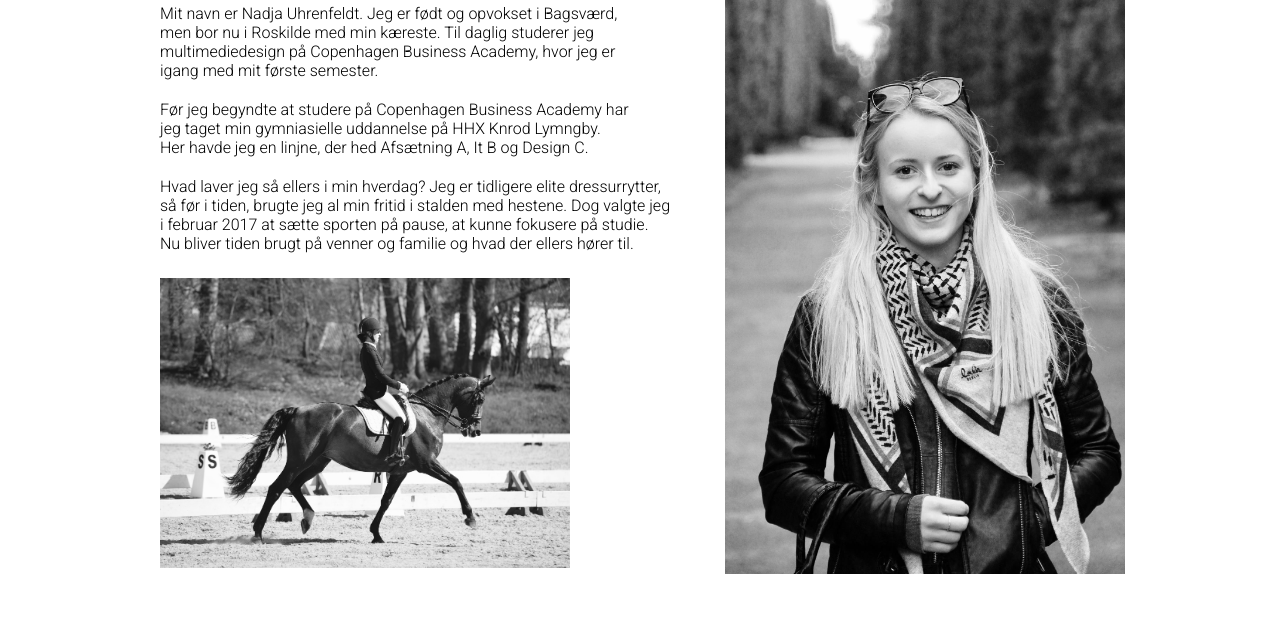
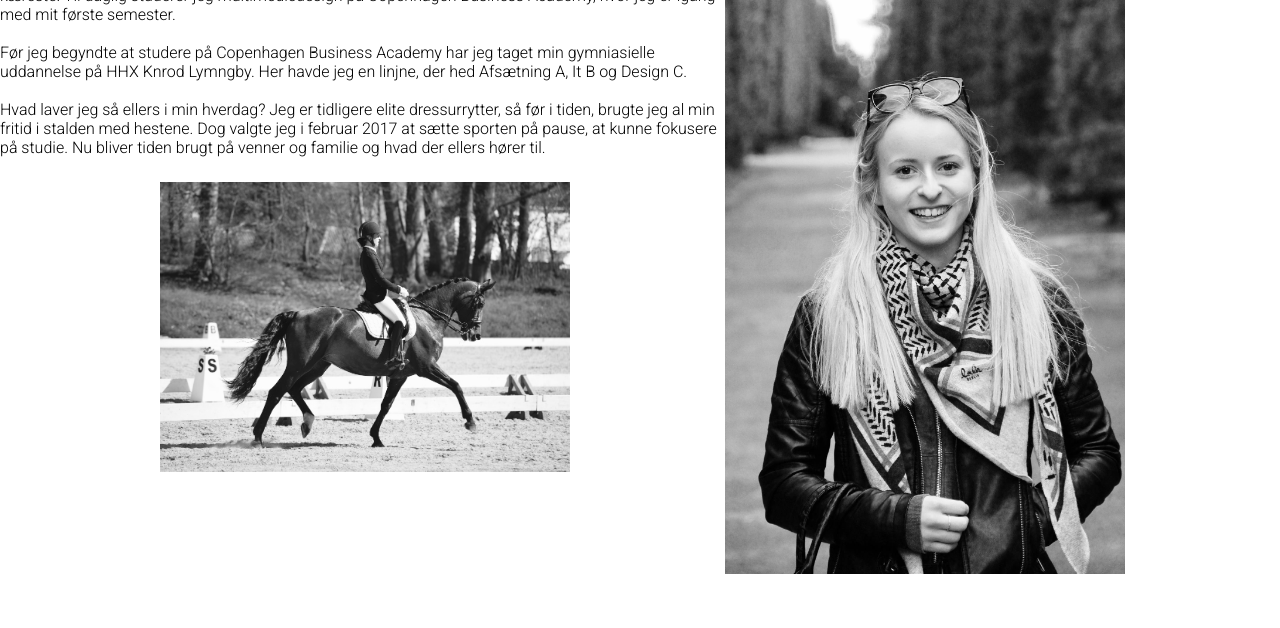
Before and after one commit to nadjauhrenfeldt/Portfolio, a plain HTML site: page om-mig.html in a window 1280 px wide. Shown: the part 123-751 px from the top of the page. Drawn offline with Linux system fonts and the light colour scheme.

Commit message:
om-mig.html

```diff
--- a/om-mig.html
+++ b/om-mig.html
@@ -34,20 +34,22 @@
 </nav>
 <img class="nadjauhrenfeldt" src="images/nadjauhrenfeldt.jpg" width="400" height="600" alt="Billede af Nadja Uhrenfeldt"/>
 <section>
-  <h1 class="h1">Om mig</h1>
-  <p class="tekst-om-mig"> Mit navn er Nadja Uhrenfeldt. Jeg er født og opvokset i Bagsværd,<br>
-    men bor nu i Roskilde med min kæreste. Til daglig studerer jeg <br>
-    multimediedesign på Copenhagen Business Academy, hvor jeg er <br>
-    igang med mit første semester.</p>
-  <p class="tekst-om-mig">Før jeg begyndte at studere på Copenhagen Business Academy har <br>
-    jeg taget min gymniasielle uddannelse på HHX Knrod Lymngby.<br>
-    Her havde jeg en linjne, der hed Afsætning A, It B og Design C. </p>
-  <p class="tekst-om-mig">Hvad laver jeg så ellers i min hverdag? Jeg er tidligere elite dressurrytter, <br>
-    så før i tiden, brugte jeg al min fritid i stalden med hestene. Dog  valgte jeg <br>
-    i februar 2017 at sætte sporten på pause, at kunne fokusere på studie. <br>
+ <div class="div-p">
+ <h1>Om mig</h1><br>
+  <p> Mit navn er Nadja Uhrenfeldt. Jeg er født og opvokset i Bagsværd,
+    men bor nu i Roskilde med min kæreste. Til daglig studerer jeg
+    multimediedesign på Copenhagen Business Academy, hvor jeg er
+    igang med mit første semester.</p><br>
+  <p>Før jeg begyndte at studere på Copenhagen Business Academy har
+    jeg taget min gymniasielle uddannelse på HHX Knrod Lymngby.
+    Her havde jeg en linjne, der hed Afsætning A, It B og Design C.</p><br>
+  <p>Hvad laver jeg så ellers i min hverdag? Jeg er tidligere elite dressurrytter,
+    så før i tiden, brugte jeg al min fritid i stalden med hestene. Dog  valgte jeg
+    i februar 2017 at sætte sporten på pause, at kunne fokusere på studie.
     Nu bliver tiden brugt på venner og familie og hvad der ellers hører til.</p>
+    <img class="lv" src="images/lv.jpg" width="410" height="290" alt="Billede af Las Vegas"/>
+  </div>
 </section>
-<img class="lv" src="images/lv.jpg" width="410" height="290" alt="Billede af Las Vegas"/>
 <footer>
 <div class="footer">
 	<a href="https://www.linkedin.com/in/nadja-uhrenfeldt-ab0629138/" target="_blank"><img class="linkedin" src="images/linkedin.png" width="10" height="10" alt="Nadja Uhrenfeldt Linkedin"/></a>
```
